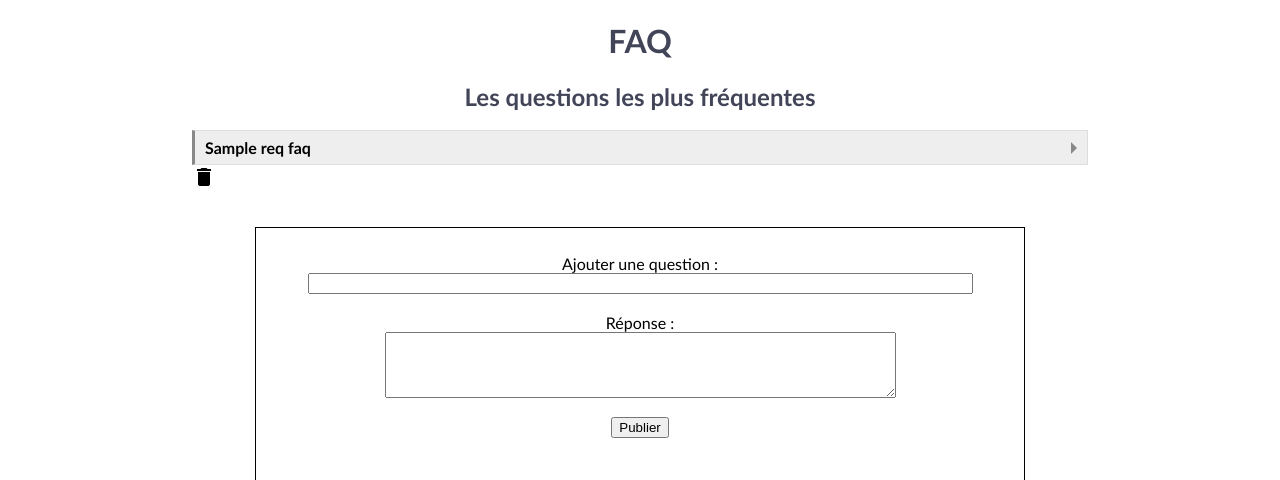
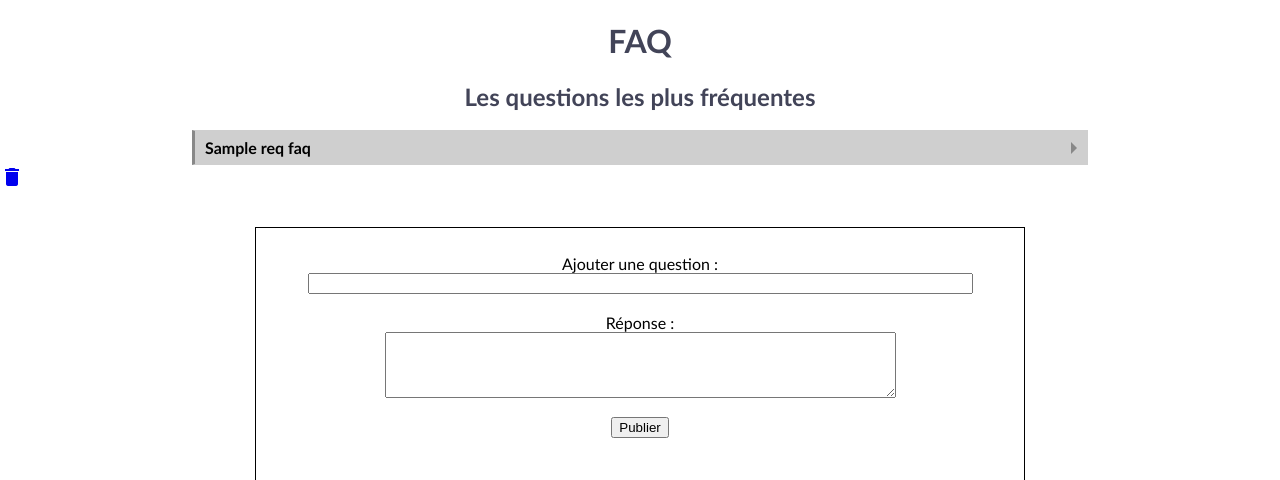
Before and after one commit to HugoMoi/SiteAPP, a PHP site: the page made by SiteDomisep/views/FAQ.php in a window 1280 px wide. Shown: the part 97-577 px from the top of the page. Run offline with PHP 8.4, Linux system fonts and the light colour scheme; the visitor is signed in with stand-in values (Sample User, id 1); the template is opened without the code that fills it: most values are stand-ins (such as "Sample title", 1, 10 or a date in 2020).

Commit message:
Update FAQ.css

```diff
--- a/SiteDomisep/design/FAQ.css
+++ b/SiteDomisep/design/FAQ.css
@@ -21,21 +21,20 @@ h1, h2{
 .question label{
         margin-left: 15%;
         margin-right: 15%;
-        background: #eee;
+        background: #cfcfcf;
         display: block;
         position: relative;
         padding: 7px 10px;
         font-weight: bold;
-        border: 1px solid #ddd;
+        border: 1px solid #cfcfcf;
         border-left: 3px solid #888;
 }
 
 /* Style du label si le checkbox est coché */
 .question input[type=checkbox]:checked~label{
         color: white;
-        border-color: #505cd5;
-        background: #90b0f8;
-        background-image: linear-gradient(to bottom, #424458, #5b7db7); /*effet dégradé*/
+        border-color: black;
+        background: #424458;
 }
 
 /*gérer la flèche*/
@@ -76,16 +75,6 @@ footer{
         padding-bottom: 2%;
 }
 
-.delete{
-        text-decoration: none;
-        color: black;
-        margin-left: 15%;
-        margin-top:10px;
-}
-.delete:hover{
-        color: red;
-}
-
 @media only screen and (max-width:750px){
         .faq{
                 margin-top: 40px;
```
